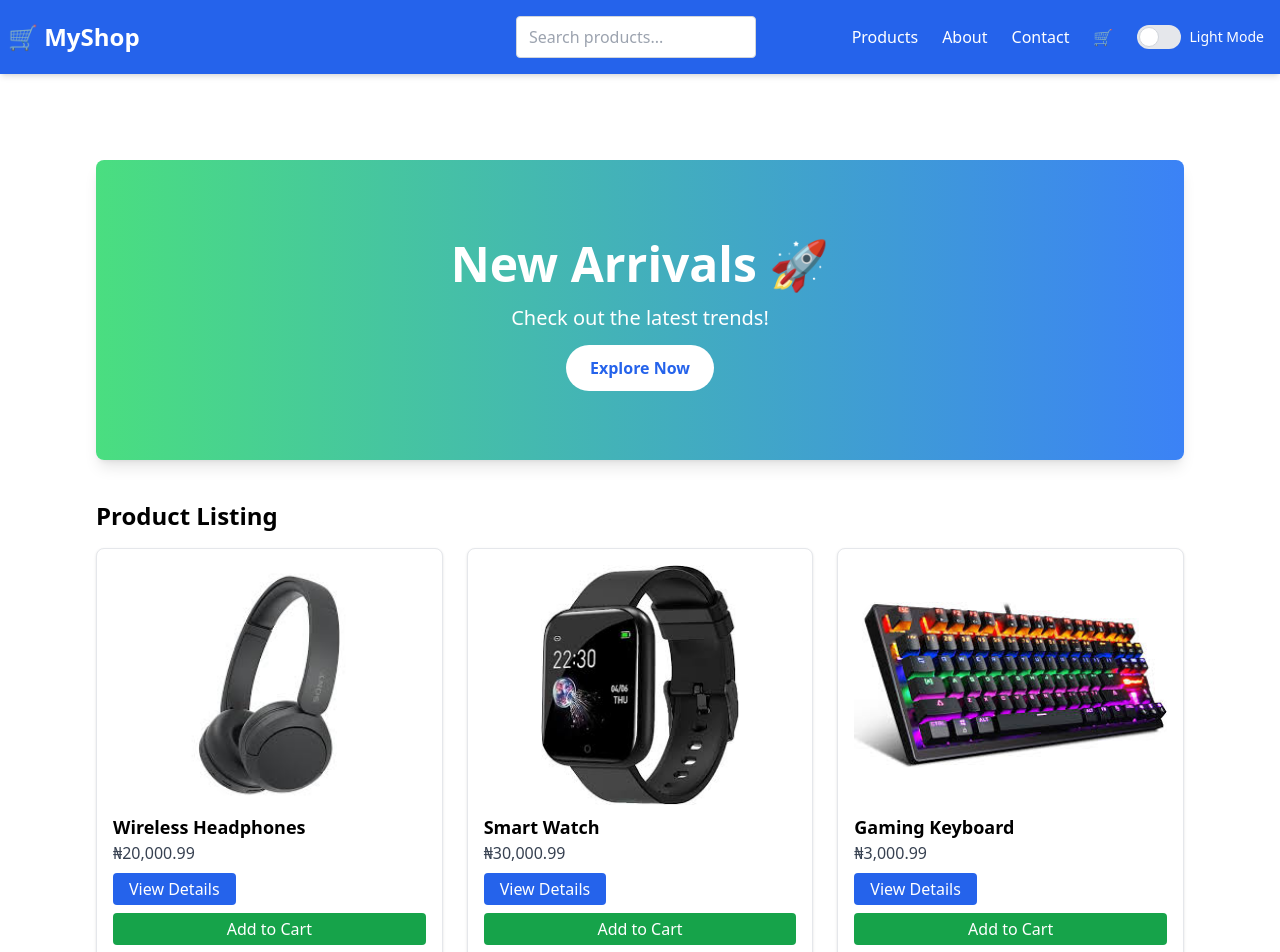
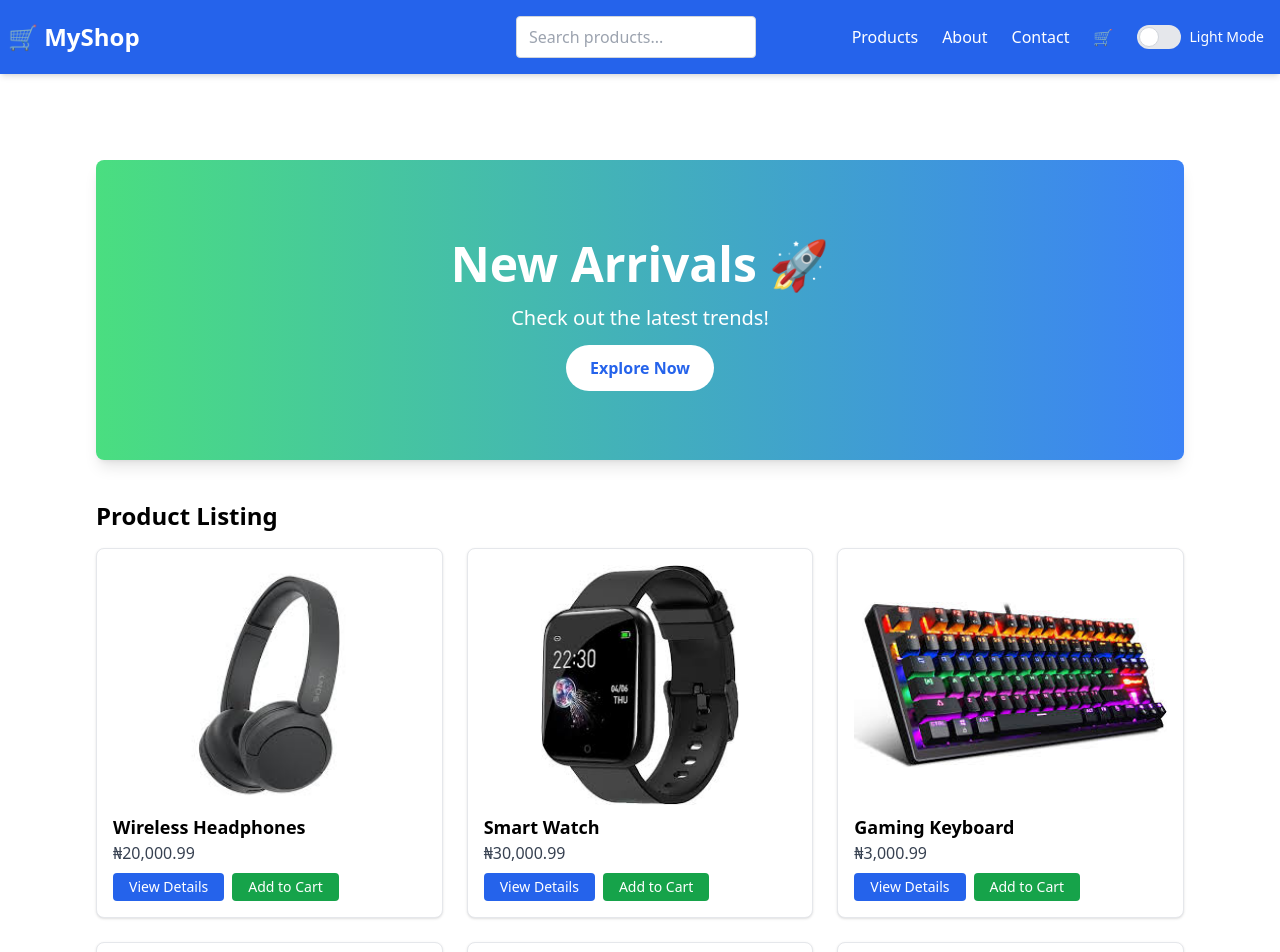
Before and after one commit to spojukwu/onlone-store, a React (Create React App) app: page / in a window 1280 px wide. Shown: the top 952 px of the page. Built offline with nearby package versions, Linux system fonts and the light colour scheme.

Commit message:
edited cart button

```diff
--- a/src/pages/Home.jsx
+++ b/src/pages/Home.jsx
@@ -66,21 +66,23 @@ const Home = ({ searchQuery }) => {
                     maximumFractionDigits: 2,
                   })}
                 </p>
+                <div className="flex gap-2 mt-2">
                   <Link
                     to={`/product/${product.id}`}
-                  className="mt-2 inline-block bg-blue-600 text-white px-4 py-1 rounded hover:bg-blue-700 transition-colors"
+                    className="bg-blue-600 text-white px-4 py-1 rounded hover:bg-blue-700 transition-colors text-sm"
                   >
                     View Details
                   </Link>
                   <button
                     onClick={() => addToCart(product)}
                     disabled={isInCart}
-                  className={`mt-2 w-full bg-green-600 text-white px-4 py-1 rounded hover:bg-green-700 transition-colors ${
+                    className={`bg-green-600 text-white px-4 py-1 rounded hover:bg-green-700 transition-colors text-sm ${
                       isInCart ? "bg-gray-400 cursor-not-allowed" : ""
                     }`}
                   >
-                  {isInCart ? "Already Added To Cart" : "Add to Cart"}
+                    {isInCart ? "Already To Cart Already" : "Add to Cart"}
                   </button>
+                </div>
               </div>
             );
           })
```
Lines whose indentation alone changed are shown as unchanged.
